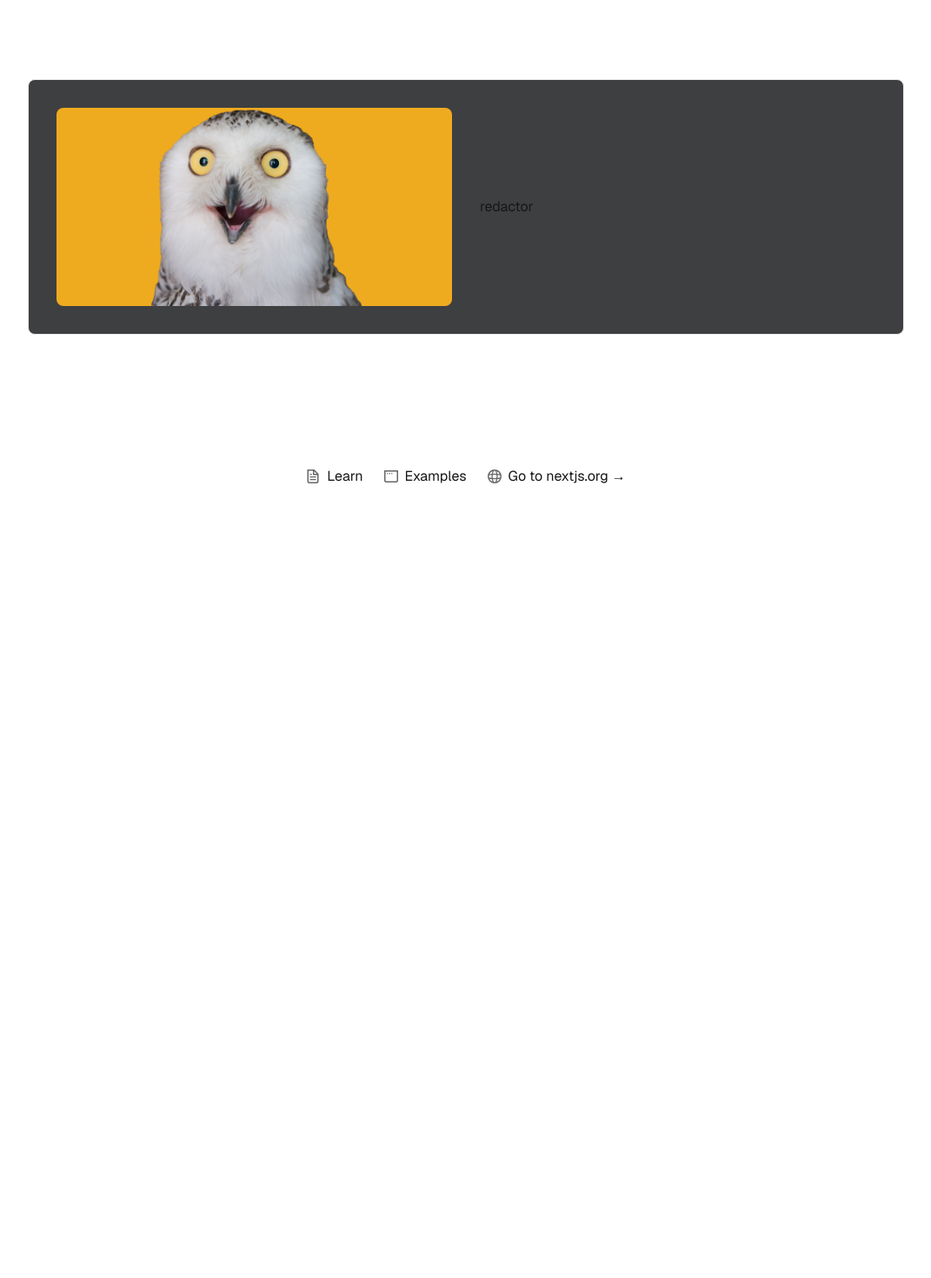
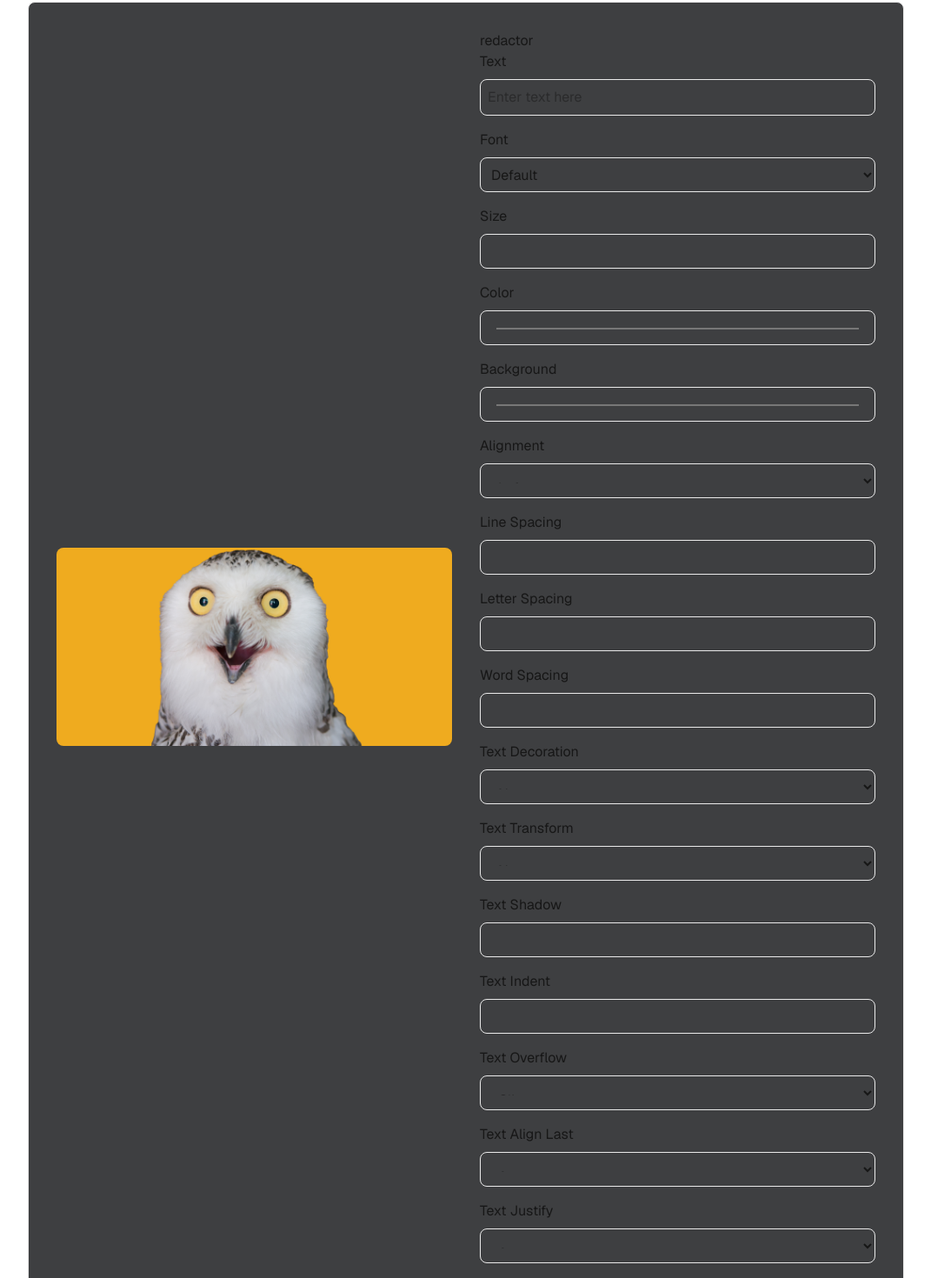
Before and after one commit to SpiriT-L/meme-crafter-app, a Next.js app: page / in a window 1280 px wide. Shown: the part 162-1632 px from the top of the page at 87% size, without its empty margins (104-1175 px from the left). Before the commit the page ends 800 px from the top, so only its background shows below. Built offline with nearby package versions, Linux system fonts and the light colour scheme.

Commit message:
feat: add text redactor component

```diff
--- a/src/app/globals.css
+++ b/src/app/globals.css
@@ -25,4 +25,5 @@ body {
   font-family: Arial, Helvetica, sans-serif;
   display: flex;
   flex-direction: column;
+  font-size: 1rem;
 }
--- a/src/app/page.tsx
+++ b/src/app/page.tsx
@@ -1,4 +1,5 @@
 import ImagesDisplay from '@/components/ImagesDisplay/ImagesDisplay';
+import TextRedactor from '@/components/TextRedactor/TextRedactor';
 import Image from 'next/image';
 
 export default function Home() {
@@ -9,7 +10,9 @@ export default function Home() {
           <div className="w-1/2">
             <ImagesDisplay />
           </div>
-          <div className="w-1/2">redactor</div>
+          <div className="w-1/2">
+            <TextRedactor />
+          </div>
         </div>
       </main>
       <footer className="row-start-3 flex gap-[24px] flex-wrap items-center justify-center">
--- /dev/null
+++ b/src/components/TextRedactor/TextRedactor.tsx
@@ -0,0 +1,187 @@
+import React from 'react';
+
+export default function TextRedactor() {
+  return (
+    <>
+      <h1>redactor</h1>
+      <div className="flex flex-col gap-4">
+        <div className="flex flex-col gap-2">
+          <label htmlFor="text">Text</label>
+          <input
+            id="text"
+            className="w-full border-[1px] border-solid border-[#eaeaea] rounded-[8px] bg-[#3e3f41] p-2"
+            placeholder="Enter text here"
+            type="text"
+          />
+        </div>
+        <div className="flex flex-col gap-2">
+          <label htmlFor="font">Font</label>
+          <select
+            id="font"
+            className="w-full h-[40px] border-[1px] border-solid border-[#eaeaea] rounded-[8px] bg-[#3e3f41] p-2"
+          >
+            <option value="default">Default</option>
+            <option value="bold">Bold</option>
+            <option value="italic">Italic</option>
+          </select>
+        </div>
+        <div className="flex flex-col gap-2">
+          <label htmlFor="size">Size</label>
+          <input
+            type="number"
+            id="size"
+            className="w-full h-[40px] border-[1px] border-solid border-[#eaeaea] rounded-[8px] bg-[#3e3f41] p-4"
+          />
+        </div>
+        <div className="flex flex-col gap-2">
+          <label htmlFor="color">Color</label>
+          <input
+            type="color"
+            id="color"
+            className="w-full h-[40px] border-[1px] border-solid border-[#eaeaea] rounded-[8px] bg-[#3e3f41] p-4"
+          />
+        </div>
+        <div className="flex flex-col gap-2">
+          <label htmlFor="background">Background</label>
+          <input
+            type="color"
+            id="background"
+            className="w-full h-[40px] border-[1px] border-solid border-[#eaeaea] rounded-[8px] bg-[#3e3f41] p-4"
+          />
+        </div>
+        <div className="flex flex-col gap-2">
+          <label htmlFor="alignment">Alignment</label>
+          <select
+            id="alignment"
+            className="w-full h-[40px] border-[1px] border-solid border-[#eaeaea] rounded-[8px] bg-[#3e3f41] p-4"
+          >
+            <option value="left">Left</option>
+            <option value="center">Center</option>
+            <option value="right">Right</option>
+            <option value="justify">Justify</option>
+          </select>
+        </div>
+        <div className="flex flex-col gap-2">
+          <label htmlFor="spacing">Line Spacing</label>
+          <input
+            type="number"
+            id="spacing"
+            className="w-full h-[40px] border-[1px] border-solid border-[#eaeaea] rounded-[8px] bg-[#3e3f41] p-4"
+          />
+        </div>
+        <div className="flex flex-col gap-2">
+          <label htmlFor="letter-spacing">Letter Spacing</label>
+          <input
+            type="number"
+            id="letter-spacing"
+            className="w-full h-[40px] border-[1px] border-solid border-[#eaeaea] rounded-[8px] bg-[#3e3f41] p-4"
+          />
+        </div>
+        <div className="flex flex-col gap-2">
+          <label htmlFor="word-spacing">Word Spacing</label>
+          <input
+            type="number"
+            id="word-spacing"
+            className="w-full h-[40px] border-[1px] border-solid border-[#eaeaea] rounded-[8px] bg-[#3e3f41] p-4"
+          />
+        </div>
+        <div className="flex flex-col gap-2">
+          <label htmlFor="text-decoration">Text Decoration</label>
+          <select
+            id="text-decoration"
+            className="w-full h-[40px] border-[1px] border-solid border-[#eaeaea] rounded-[8px] bg-[#3e3f41] p-4"
+          >
+            <option value="none">None</option>
+            <option value="underline">Underline</option>
+            <option value="overline">Overline</option>
+            <option value="line-through">Line Through</option>
+            <option value="blink">Blink</option>
+            <option value="italic">Italic</option>
+            <option value="bold">Bold</option>
+            <option value="small-caps">Small Caps</option>
+            <option value="uppercase">Uppercase</option>
+            <option value="lowercase">Lowercase</option>
+            <option value="capitalize">Capitalize</option>
+            <option value="normal">Normal</option>
+            <option value="oblique">Oblique</option>
+            <option value="inherit">Inherit</option>
+            <option value="initial">Initial</option>
+            <option value="unset">Unset</option>
+            <option value="revert">Revert</option>
+            <option value="all">All</option>
+          </select>
+        </div>
+        <div className="flex flex-col gap-2">
+          <label htmlFor="text-transform">Text Transform</label>
+          <select
+            id="text-transform"
+            className="w-full h-[40px] border-[1px] border-solid border-[#eaeaea] rounded-[8px] bg-[#3e3f41] p-4"
+          >
+            <option value="none">None</option>
+            <option value="uppercase">Uppercase</option>
+            <option value="lowercase">Lowercase</option>
+            <option value="capitalize">Capitalize</option>
+          </select>
+        </div>
+        <div className="flex flex-col gap-2">
+          <label htmlFor="text-shadow">Text Shadow</label>
+          <input
+            type="text"
+            id="text-shadow"
+            className="w-full h-[40px] border-[1px] border-solid border-[#eaeaea] rounded-[8px] bg-[#3e3f41] p-4"
+          />
+        </div>
+        <div className="flex flex-col gap-2">
+          <label htmlFor="text-indent">Text Indent</label>
+          <input
+            type="number"
+            id="text-indent"
+            className="w-full h-[40px] border-[1px] border-solid border-[#eaeaea] rounded-[8px] bg-[#3e3f41] p-4"
+          />
+        </div>
+        <div className="flex flex-col gap-2">
+          <label htmlFor="text-overflow">Text Overflow</label>
+          <select
+            id="text-overflow"
+            className="w-full h-[40px] border-[1px] border-solid border-[#eaeaea] rounded-[8px] bg-[#3e3f41] p-4"
+          >
+            <option value="clip">Clip</option>
+            <option value="ellipsis">Ellipsis</option>
+            <option value="string">String</option>
+          </select>
+        </div>
+        <div className="flex flex-col gap-2">
+          <label htmlFor="text-align-last">Text Align Last</label>
+          <select
+            id="text-align-last"
+            className="w-full h-[40px] border-[1px] border-solid border-[#eaeaea] rounded-[8px] bg-[#3e3f41] p-4"
+          >
+            <option value="auto">Auto</option>
+            <option value="left">Left</option>
+            <option value="right">Right</option>
+            <option value="center">Center</option>
+            <option value="justify">Justify</option>
+          </select>
+        </div>
+        <div className="flex flex-col gap-2">
+          <label htmlFor="text-justify">Text Justify</label>
+          <select
+            id="text-justify"
+            className="w-full h-[40px] border-[1px] border-solid border-[#eaeaea] rounded-[8px] bg-[#3e3f41] p-4"
+          >
+            <option value="auto">Auto</option>
+            <option value="none">None</option>
+            <option value="inter-word">Inter Word</option>
+            <option value="inter-character">Inter Character</option>
+            <option value="distribute">Distribute</option>
+            <option value="distribute-all-lines">Distribute All Lines</option>
+            <option value="distribute-letter">Distribute Letter</option>
+            <option value="distribute-word">Distribute Word</option>
+            <option value="distribute-all-lines">Distribute All Lines</option>
+            <option value="distribute-letter">Distribute Letter</option>
+          </select>
+        </div>
+      </div>
+    </>
+  );
+}
```
